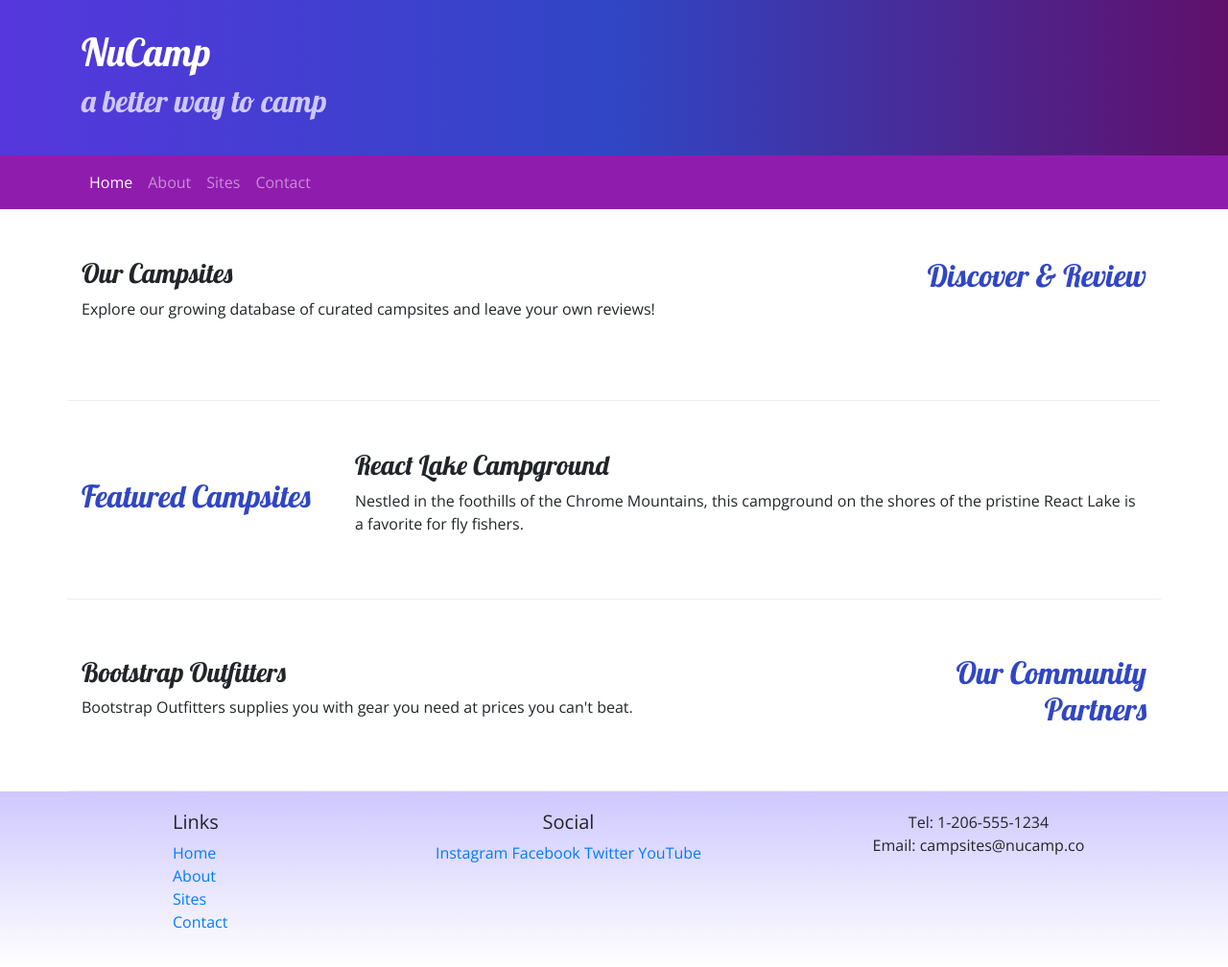
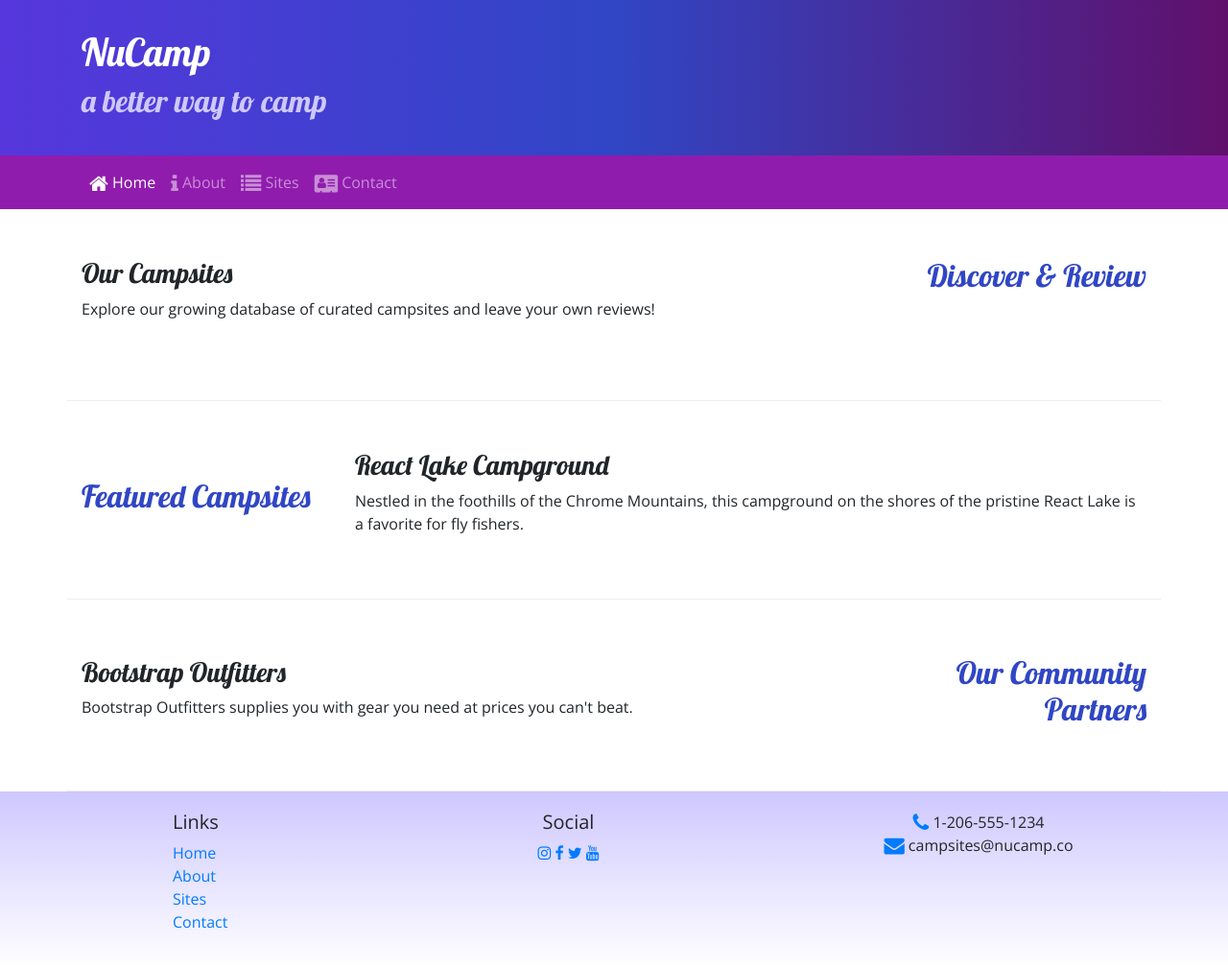
Before and after one commit to jnewton25/nucampsite, a website: page index.html in a window 1280 px wide. Shown: the whole page at 96% size. Drawn offline with nearby package versions, Linux system fonts and the light colour scheme.

Commit message:
Icon Fonts

```diff
--- a/index.html
+++ b/index.html
@@ -12,6 +12,10 @@
     />
 
     <!-- Additional CSS must be placed after Bootstrap CSS -->
+    <link
+      rel="stylesheet"
+      href="node_modules/font-awesome/css/font-awesome.min.css"
+    />
     <link
       rel="stylesheet"
       href="https://fonts.googleapis.com/css?family=Lobster|Open+Sans"
@@ -46,13 +50,25 @@
         <div class="collapse navbar-collapse" id="nucampNavbar">
           <ul class="navbar-nav">
             <li class="nav-item active">
-              <a class="nav-link" href="#">Home</a>
+              <a class="nav-link" href="#"
+                ><i class="fa fa-home fa-lg"></i> Home</a
+              >
             </li>
             <li class="nav-item">
-              <a class="nav-link" href="aboutus.html">About</a>
+              <a class="nav-link" href="aboutus.html"
+                ><i class="fa fa-info fa-lg"></i> About</a
+              >
             </li>
-            <li class="nav-item"><a class="nav-link" href="#">Sites</a></li>
-            <li class="nav-item"><a class="nav-link" href="#">Contact</a></li>
+            <li class="nav-item">
+              <a class="nav-link" href="#"
+                ><i class="fa fa-list fa-lg"></i> Sites</a
+              >
+            </li>
+            <li class="nav-item">
+              <a class="nav-link" href="#"
+                ><i class="fa fa-address-card fa-lg"></i> Contact</a
+              >
+            </li>
           </ul>
         </div>
       </div>
@@ -113,14 +129,15 @@
           </div>
           <div class="col-6 col-sm-5 text-center">
             <h5>Social</h5>
-            <a href="http://instagram.com/">Instagram</a>
-            <a href="http://facebook.com/">Facebook</a>
-            <a href="http://twitter.com/">Twitter</a>
-            <a href="http://youtube.com/">YouTube</a>
+            <a href="http://instagram.com/"><i class="fa fa-instagram"></i></a>
+            <a href="http://facebook.com/"><i class="fa fa-facebook"></i></a>
+            <a href="http://twitter.com/"><i class="fa fa-twitter"></i></a>
+            <a href="http://youtube.com/"><i class="fa fa-youtube"></i></a>
           </div>
           <div class="col-sm-4 text-center">
-            Tel: 1-206-555-1234<br />
-            Email: campsites@nucamp.co
+            <i class="fa fa-phone fa-lg text-primary"></i> 1-206-555-1234<br />
+            <i class="fa fa-envelope fa-lg text-primary"></i>
+            campsites@nucamp.co
           </div>
         </div>
       </div>
--- a/package.json
+++ b/package.json
@@ -15,6 +15,7 @@
   },
   "dependencies": {
     "bootstrap": "^4.5.2",
+    "font-awesome": "^4.7.0",
     "jquery": "^3.5.1",
     "popper.js": "^1.16.1"
   }
```
Also changed, not shown: aboutus.html (+27 -10 lines), 1 other file.
